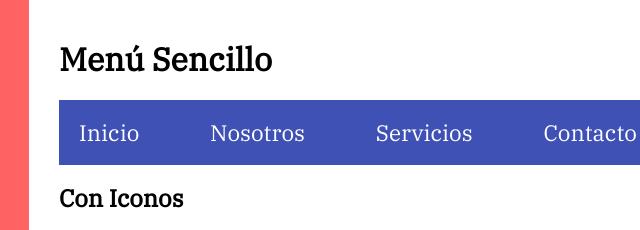
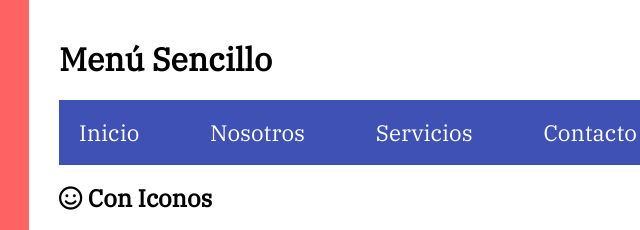
Before and after one commit to jcarlosj/CSSGrid-Flexbox-2-Menues-U-JPdTV, a plain HTML site: page index.html in a window 1280 px wide. Shown: the top 230 px of the page, 81-721 px from the left. Drawn offline with nearby package versions, Linux system fonts and the light colour scheme.

Commit message:
+ CDN: FontAwesome

```diff
--- a/index.html
+++ b/index.html
@@ -7,6 +7,7 @@
     <title>Menues Flexbox</title>
     <link rel="stylesheet" href="https://necolas.github.io/normalize.css/8.0.0/normalize.css">
     <link href="https://fonts.googleapis.com/css?family=IBM+Plex+Serif" rel="stylesheet">
+    <link rel="stylesheet" href="https://use.fontawesome.com/releases/v5.5.0/css/all.css" integrity="sha384-B4dIYHKNBt8Bc12p+WXckhzcICo0wtJAoU8YZTY5qE0Id1GSseTk6S+L3BlXeVIU" crossorigin="anonymous">
     <link rel="stylesheet" href="./css/style.css">
 </head>
 <body>
@@ -24,7 +25,7 @@
             </ul>
         </nav>
 
-        <h2>Con Iconos</h2>
+        <h2><i class="far fa-smile"></i> Con Iconos</h2>
         <nav clas="iconos">
             <ul>
                 <li><a href="#">Inicio</a></li>
```
